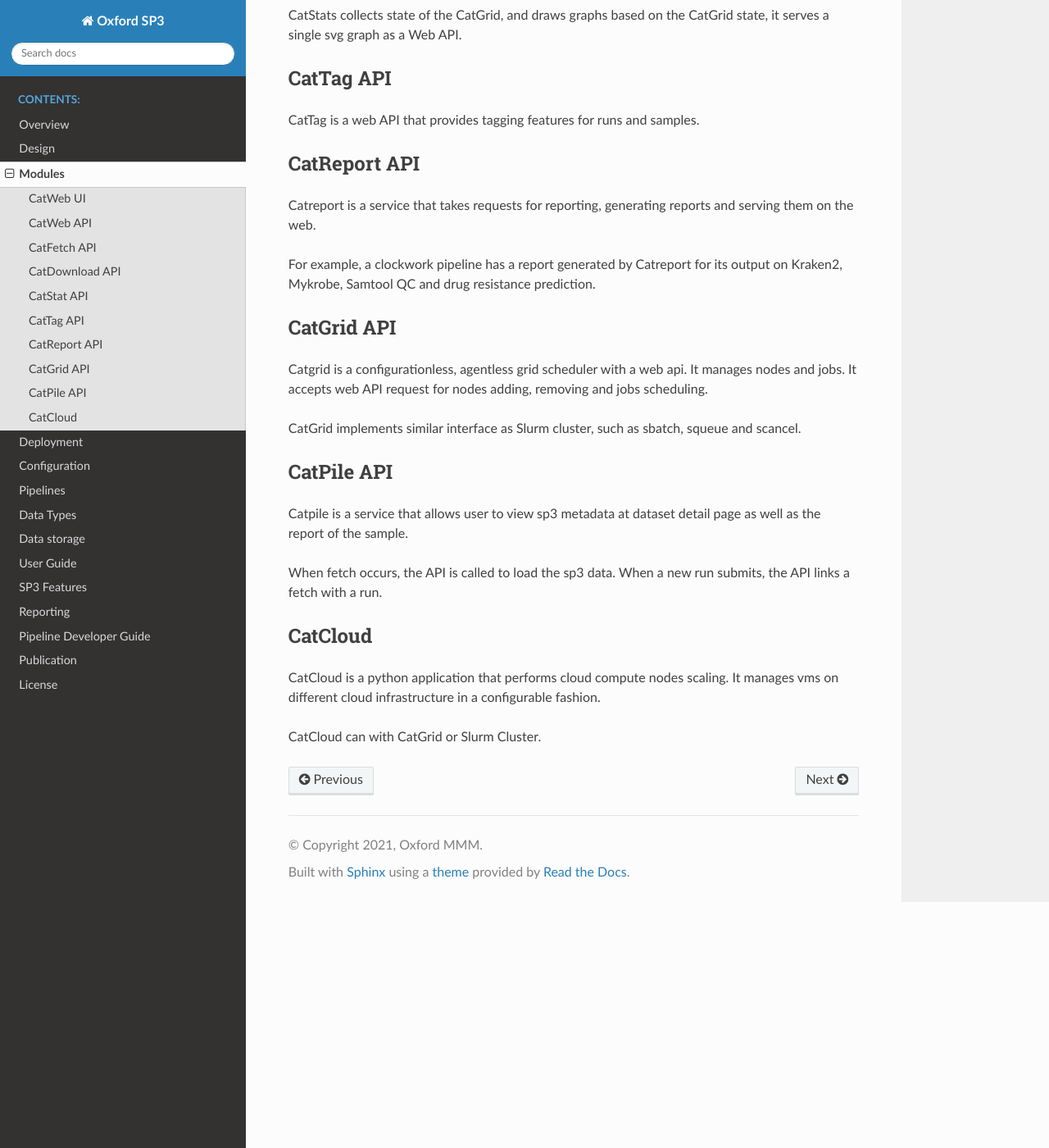
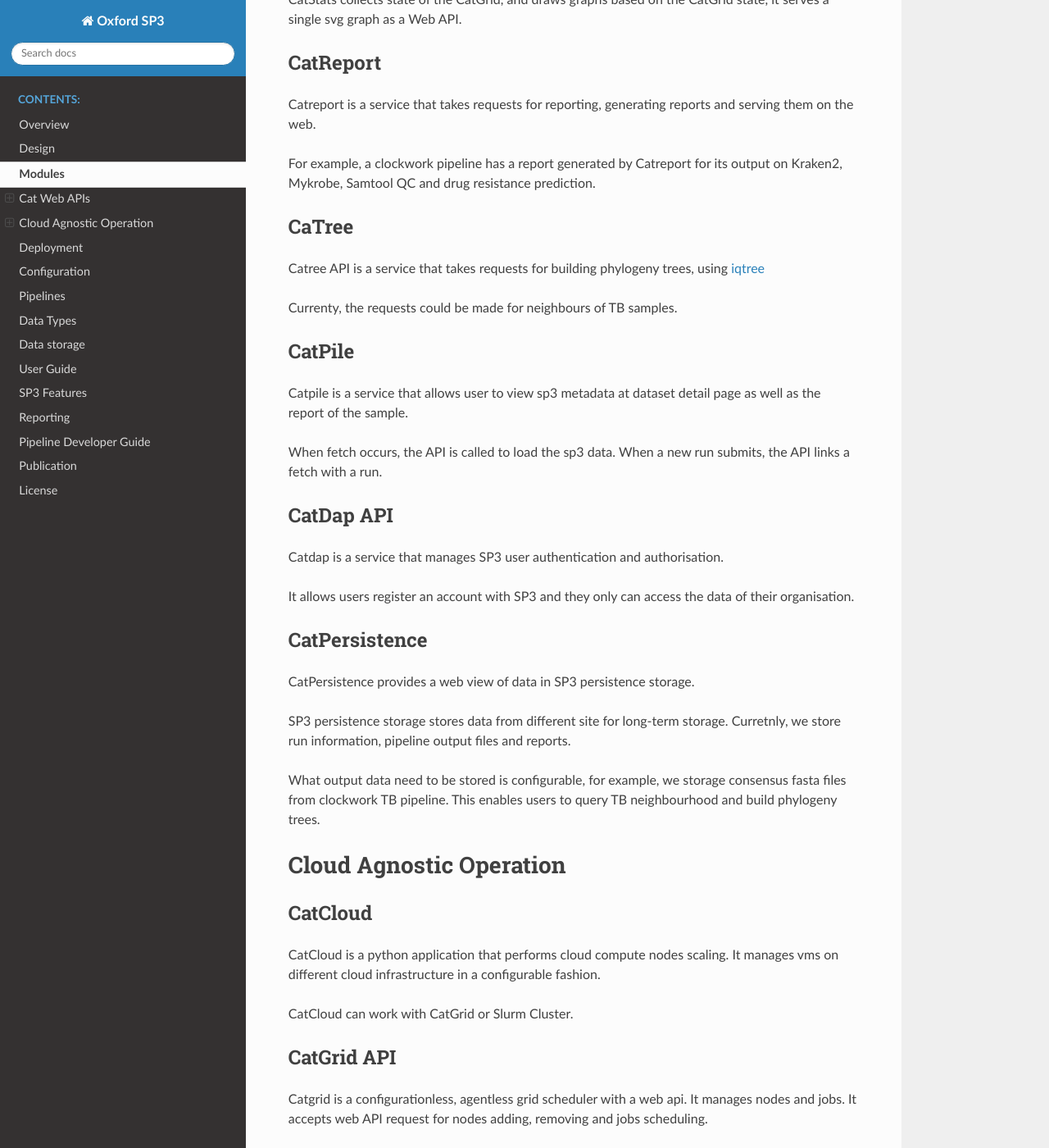
Before and after one commit to oxfordmmm/catdocs, a Sphinx documentation site: the page built from docs/source/modules.rst, in a window 1280 px wide and 1400 px high, scrolled down 1214 px. Shown: the whole window at 82% size. Built offline with Sphinx 7.4.7 and the Read the Docs theme 2.0.0, drawn with Linux system fonts in a browser that asks for light colours; some of the changed text lies outside the part shown.

Commit message:
update cat modules

```diff
--- a/docs/source/modules.rst
+++ b/docs/source/modules.rst
@@ -7,71 +7,93 @@ All modules are working together in three layers, UI, APIs and Cloud. All module
 
 .. image:: _static/modules.png
 
-CatWeb is a web user interface that calls web API modules for different functionalities. CatGrid and CatCloud provide a unified layer for cloud agnostic compute node scaling and job scheduling.
+CatWeb is a web application that calls Cat web API modules for different functionalities. CatGrid and CatCloud provide a unified layer for cloud agnostic compute node scaling and job scheduling.
+
+CatWeb UI allows user to interact with SP3, for fetching data, analysing samples on different pipelines, monitoring the progress and download the result.
 
 
-CatWeb UI
----------
+Cat Web APIs
+============
 
-CatWeb UI is a web user interface that allows user to interact with SP3, for fetching data, analysing samples on different pipelines, monitoring the progress and download the result.
-
-
-CatWeb API
-----------
-
-CatWeb API is a web API that provides endpoints for fetching data, analysing samples on different pipelines, monitoring the progress and download the result.
-
-
-CatFetch API
-------------
+CatFetch
+^^^^^^^^
 
 CatFetch is a web API that downloads data from different data sources, like ENA or other sources.
 
 
-CatDownload API
----------------
+CatDownload
+^^^^^^^^^^^
 
 CatDownload is a web API that provides URL of files to be downloaded.
 
 
-CatStat API
------------
+CatTag
+^^^^^^
+
+CatTag is a web API that provides tagging features for runs and samples.
+
+
+CatStat
+^^^^^^^
 
 CatStats collects state of the CatGrid, and draws graphs based on the CatGrid state, it serves a single svg graph as a Web API.
 
 
-CatTag API
-----------
-
-CatTag is a web API that provides tagging features for runs and samples.
-
-
-CatReport API
--------------
+CatReport
+^^^^^^^^^
 
 Catreport is a service that takes requests for reporting, generating reports and serving them on the web.
 
 For example, a clockwork pipeline has a report generated by Catreport for its output on Kraken2, Mykrobe, Samtool QC and drug resistance prediction.
 
 
-CatGrid API
------------
+CaTree
+^^^^^^
 
-Catgrid is a configurationless, agentless grid scheduler with a web api. It manages nodes and jobs. It accepts web API request for nodes adding, removing and jobs scheduling.
+Catree API is a service that takes requests for building phylogeny trees, using `iqtree <https://iqtree.org>`_
 
-CatGrid implements similar interface as Slurm cluster, such as sbatch, squeue and scancel.
+Currenty, the requests could be made for neighbours of TB samples.
 
-CatPile API
------------
+
+CatPile
+^^^^^^^
 
 Catpile is a service that allows user to view sp3 metadata at dataset detail page as well as the report of the sample.
 
 When fetch occurs, the API is called to load the sp3 data. When a new run submits, the API links a fetch with a run.
 
 
+CatDap API
+^^^^^^^^^^
+Catdap is a service that manages SP3 user authentication and authorisation.
+
+It allows users register an account with SP3 and they only can access the data of their organisation.
+
+
+CatPersistence
+^^^^^^^^^^^^^^
+
+CatPersistence provides a web view of data in SP3 persistence storage.
+
+SP3 persistence storage stores data from different site for long-term storage. Curretnly, we store run information, pipeline output files and reports.
+
+What output data need to be stored is configurable, for example, we storage consensus fasta files from clockwork TB pipeline. This enables users to query TB neighbourhood and build phylogeny trees.
+
+
+Cloud Agnostic Operation
+========================
+
 CatCloud
---------
+^^^^^^^^
 
 CatCloud is a python application that performs cloud compute nodes scaling. It manages vms on different cloud infrastructure in a configurable fashion.
 
-CatCloud can with CatGrid or Slurm Cluster.
+CatCloud can work with CatGrid or Slurm Cluster.
+
+
+CatGrid API
+^^^^^^^^^^^
+
+Catgrid is a configurationless, agentless grid scheduler with a web api. It manages nodes and jobs. It accepts web API request for nodes adding, removing and jobs scheduling.
+
+CatGrid implements similar interface as Slurm cluster, such as sbatch, squeue and scancel.
```
